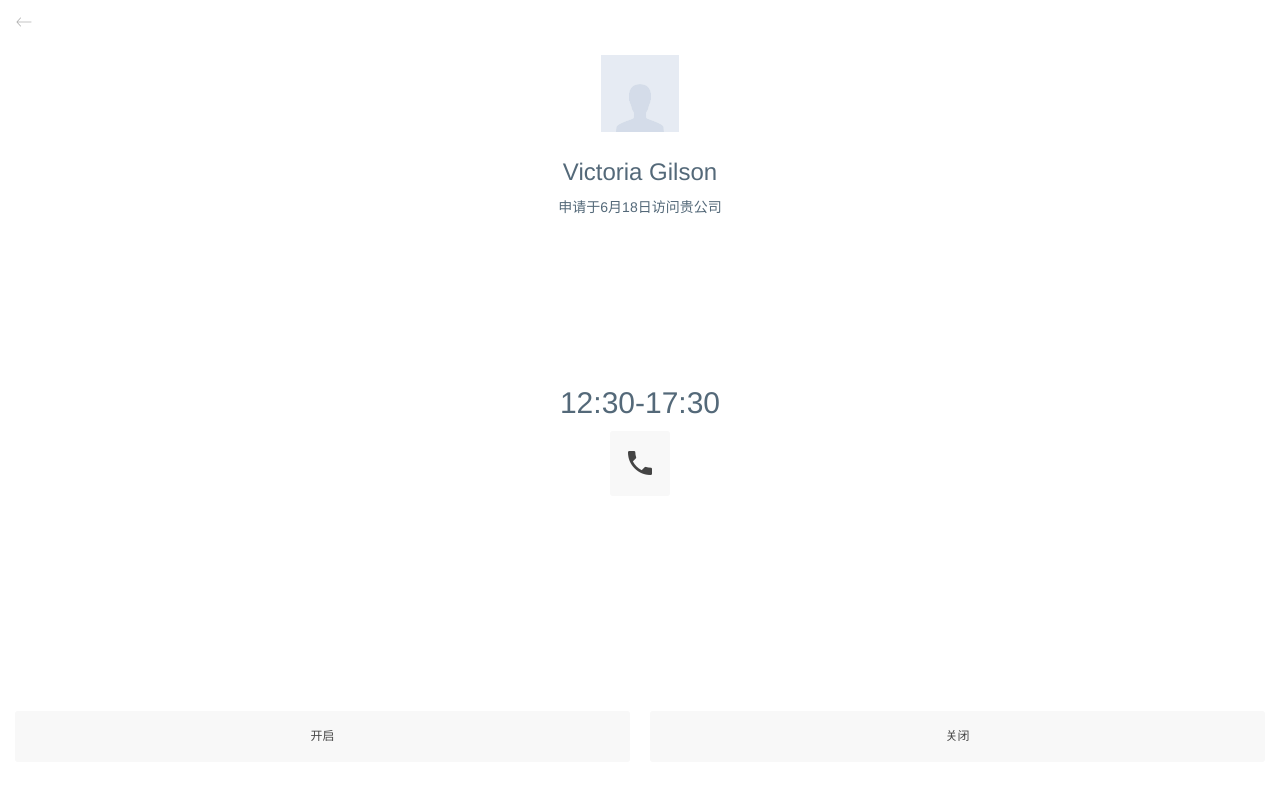
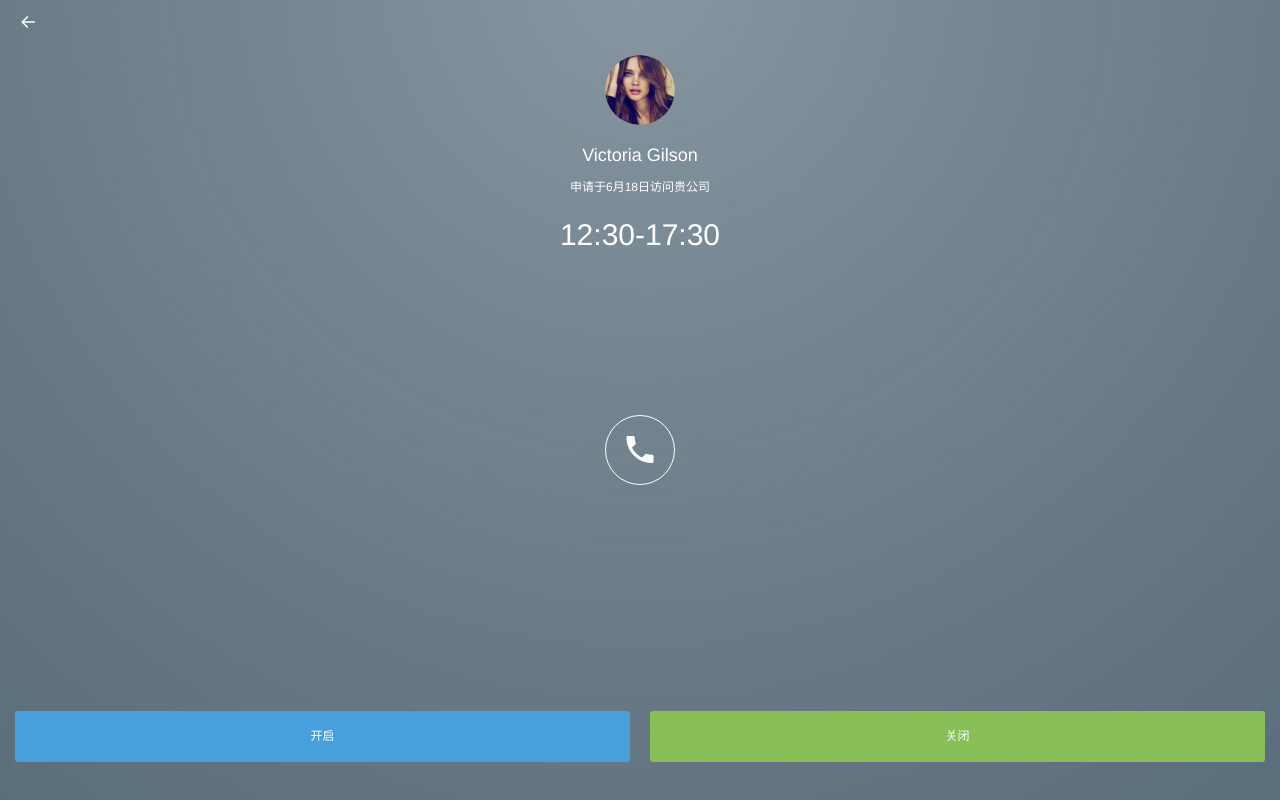
Before and after one commit to weburner/litong, a plain HTML site: page index.html at #/manage-user in a window 1280 px wide. Drawn offline with Linux system fonts and the light colour scheme; files whose address does not match are found by name.

Commit message:
changed the css of manage-user.html

```diff
--- a/lib/app.scss
+++ b/lib/app.scss
@@ -228,7 +228,7 @@ $item-button-line-height: 30px !default;
 }
 
 /* verifying User */
-.content-wraper, .content-wraper h3 {
+.content-wraper, .content-wraper h3, .content-wraper .col h2 {
   color: #ffffff;
 }
 
@@ -246,13 +246,26 @@ $item-button-line-height: 30px !default;
   color: #ffffff;
 }
 
-.btn-bottom {
-  position: absolute;
-  bottom: 20px;
-  left: 50%;
-  margin-left: -150px;
+/* manage-user */
+.btn-call {
+  width: 70px;
+  height: 70px;
+  border-radius: 35px;
+  background-color: transparent;
+  border: 1px solid #ffffff;
+  color: #ffffff;
 }
 
-.btn-bottom .button.button-block {
-  width: 300px;
+.button .icon:before, .button.icon:before, .button.icon-left:before, .button.icon-right:before {
+  font-size: 36px;
 }
+
+.button:hover {
+  color: #e5e5e5;
+}
+
+.button.activated {
+  color: #e5e5e5;
+  border-color: #e5e5e5;
+  background-color: rgba(238, 238, 238, 0.6);
+}
--- a/template/manage-user.html
+++ b/template/manage-user.html
@@ -1,29 +1,32 @@
 <ion-view title="manage-user">
 
-    <ion-content scroll="false" class="no-header">
-        <button class="button button-clear icon ion-ios-arrow-thin-left" nav-direction="back" ng-click="goBackHistory()"></button>
+    <ion-content scroll="false" class="no-header content-wraper cover-image" style="background-image: url('img/manage-user-bg.jpg')">
+        <button class="button button-clear" nav-direction="back" ng-click="goBackHistory()">
+            <img src="img/icon-arrow-back.svg" class="nav-icon">
+        </button>
 
-        <div class="row flex-vertical" style="text-align: center;height: 100%;">
+        <div class="row flex-vertical text-center" style="height: 100%;">
 
             <div class="col">
-                <img src="img/avatar-img.png"/>
+                <div class="cover-image avatar user-avatar" style="background-image: url('img/avatar.png')"></div>
                 <h3 class="">
                     Victoria Gilson
                 </h3>
                 <p class="">
                     申请于6月18日访问贵公司
                 </p>
+                <h2>12:30-17:30</h2>
             </div>
 
-            <div class="col">
-                <h2>12:30-17:30</h2>
-                <button class="button button-large icon ion-android-call"></button>
+            <div class="col col-center">
+                <div class="spacer-30"></div>
+                <button class="button icon ion-android-call btn-call"></button>
             </div>
 
             <div class="col-30">
                 <div class="row" style="padding: 0;">
-                    <button class="col button button-stable" style="margin: 0 10px;">开启</button>
-                    <button class="col button button-stable" style="margin: 0 10px;">关闭</button>
+                    <button class="col button button-positive" style="margin: 0 10px;">开启</button>
+                    <button class="col button button-balanced" style="margin: 0 10px;">关闭</button>
                 </div>
             </div>
             <div class="col-10"></div>
--- a/template/verifying-user.html
+++ b/template/verifying-user.html
@@ -1,11 +1,11 @@
 <ion-view title="verifying-user">
     <ion-content padding="true" class="no-header content-wraper cover-image"
                  style="background-image: url('img/verifying-user-bg.jpg')" scroll="false">
-        <div class="spacer-30"></div>
-        <div class="text-center">
+        <div class="row flex-vertical text-center" style="height: 100%;">
+            <div class="col">
+                <div class="spacer-20"></div>
                 <div class="cover-image avatar user-avatar" style="background-image: url('img/avatar.png')">
                 </div>
-
                 <h3>
                     Victoria Gilson
                 </h3>
@@ -19,12 +19,13 @@
                     您的员工申请正在审核中，请耐心等待
                 </p>
             </div>
-    </ion-content>
 
-    <div class="btn-bottom">
+            <div class="col-30">
                 <div class="text-center btn-des">
                     审核通过前，您还可
                 </div>
                 <button class="button button-balanced button-block">申请成为访客</button>
             </div>
+        </div>
+    </ion-content>
 </ion-view>
--- a/template/verifying-visitor.html
+++ b/template/verifying-visitor.html
@@ -1,11 +1,11 @@
 <ion-view title="verifying-user">
     <ion-content padding="true" class="no-header content-wraper cover-image"
                  style="background-image: url('img/verifying-user-bg.jpg')" scroll="false">
-        <div class="spacer-30"></div>
-        <div class="text-center">
+        <div class="row flex-vertical text-center" style="height: 100%;">
+            <div class="col">
+                <div class="spacer-20"></div>
                 <div class="cover-image avatar user-avatar" style="background-image: url('img/avatar.png')">
                 </div>
-
                 <h3>
                     Victoria Gilson
                 </h3>
@@ -16,8 +16,9 @@
 
                 <div class="spacer-10"></div>
                 <p>
-                您的员工申请正在审核中，请耐心等待
+                    您的访问申请正在审核中，请耐心等待
                 </p>
+            </div>
         </div>
     </ion-content>
 </ion-view>
```
Also changed, not shown: img/icon-share.svg (added), img/manage-user-bg.jpg (added), lib/app.css. Lines whose indentation alone changed are shown as unchanged.
